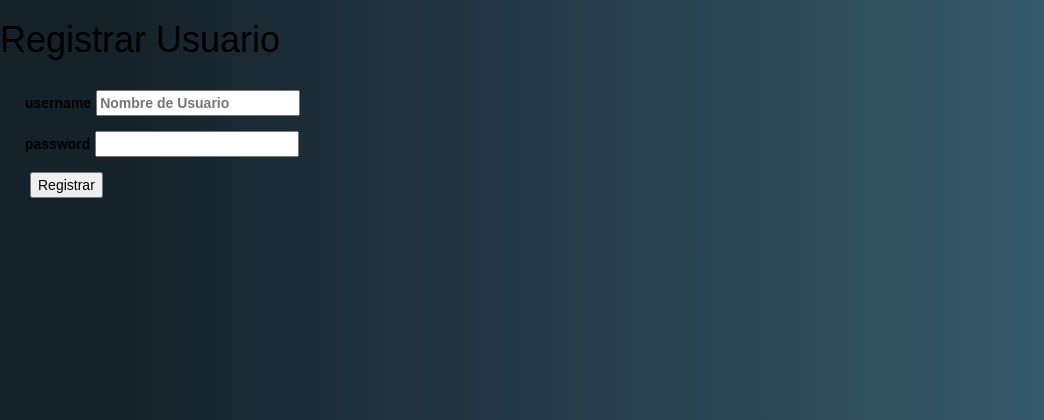
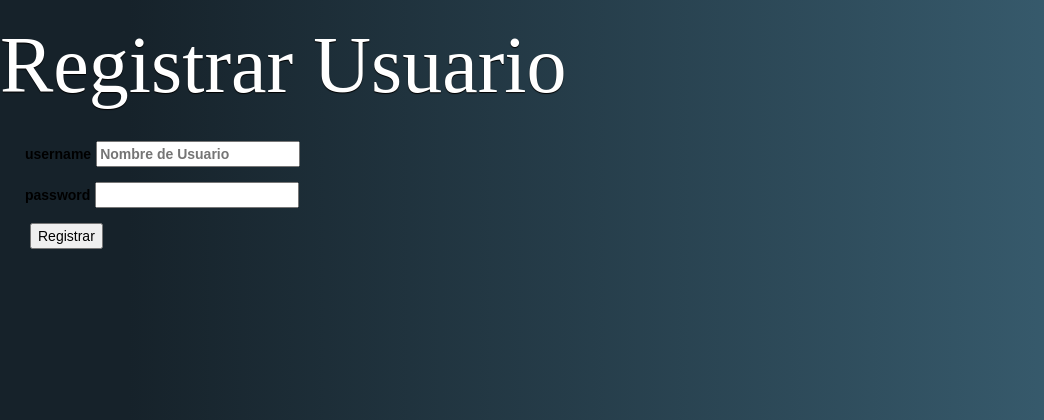
Before and after one commit to diegocry6/loginSocial, a Node server app: page /mongodb/add in a window 1280 px wide. Shown: the top 420 px of the page, without its empty margins (0-1044 px from the left). Run offline with Node 20, Linux system fonts and the light colour scheme; some libraries are stand-ins or nearby versions.

Commit message:
Mejorado aspecto visual H1

```diff
--- a/public/stylesheets/logincss.css
+++ b/public/stylesheets/logincss.css
@@ -22,7 +22,11 @@ p {
     text-align: center;
 }
 
-h1 { color: white; font-family: 'Raleway',sans-serif; font-size: 42px; font-weight: 800; line-height: 72px; margin: 0 0 24px; text-align: center; text-transform: uppercase; }
+h1{
+    text-shadow: 0px 1px 1px black;
+    color: white;
+    font: 80px 'LeagueGothicRegular';
+}
 
 .izquierda {
     float: left;
--- a/public/stylesheets/viewcss.css
+++ b/public/stylesheets/viewcss.css
@@ -1,5 +1,11 @@
 body {
     color: black;
+}
+
+h1{
+    text-shadow: 0px 1px 1px black;
+    color: white;
+    font: 80px 'LeagueGothicRegular';
 }
 
 table {
```
